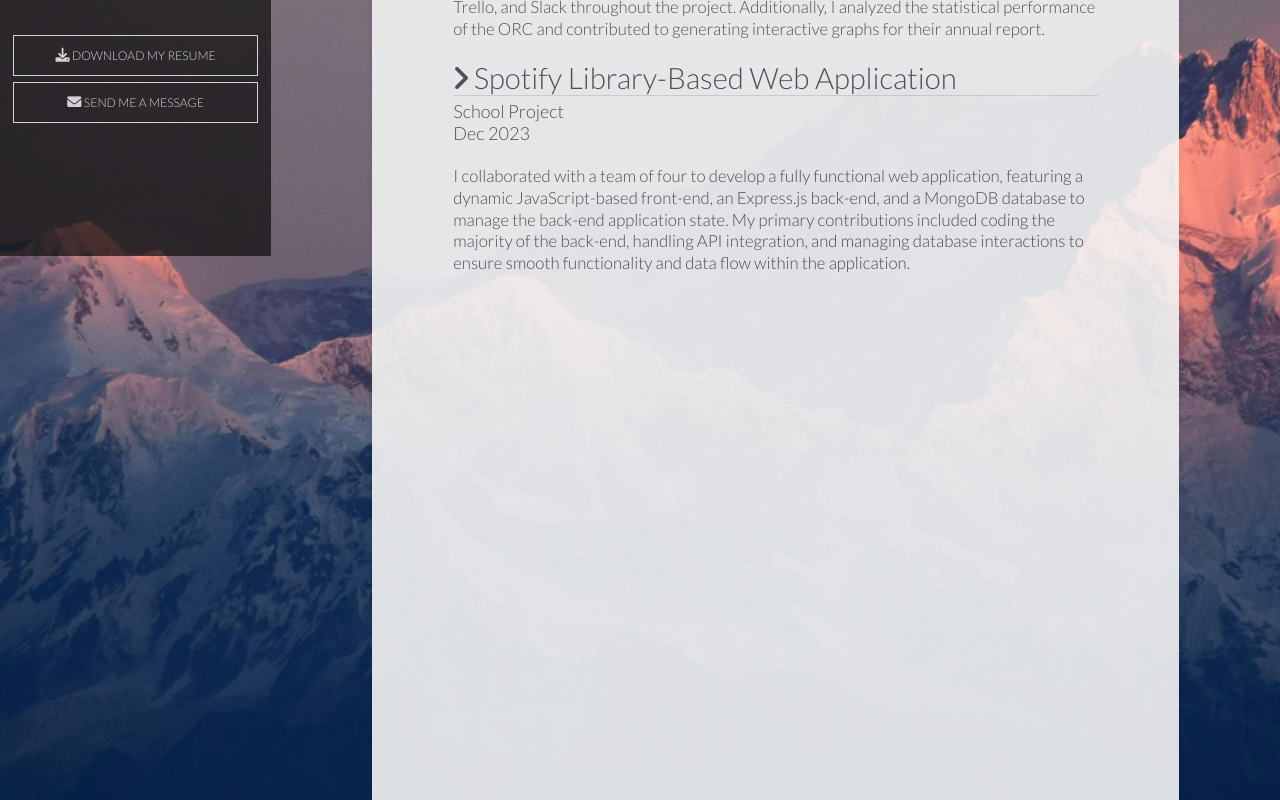
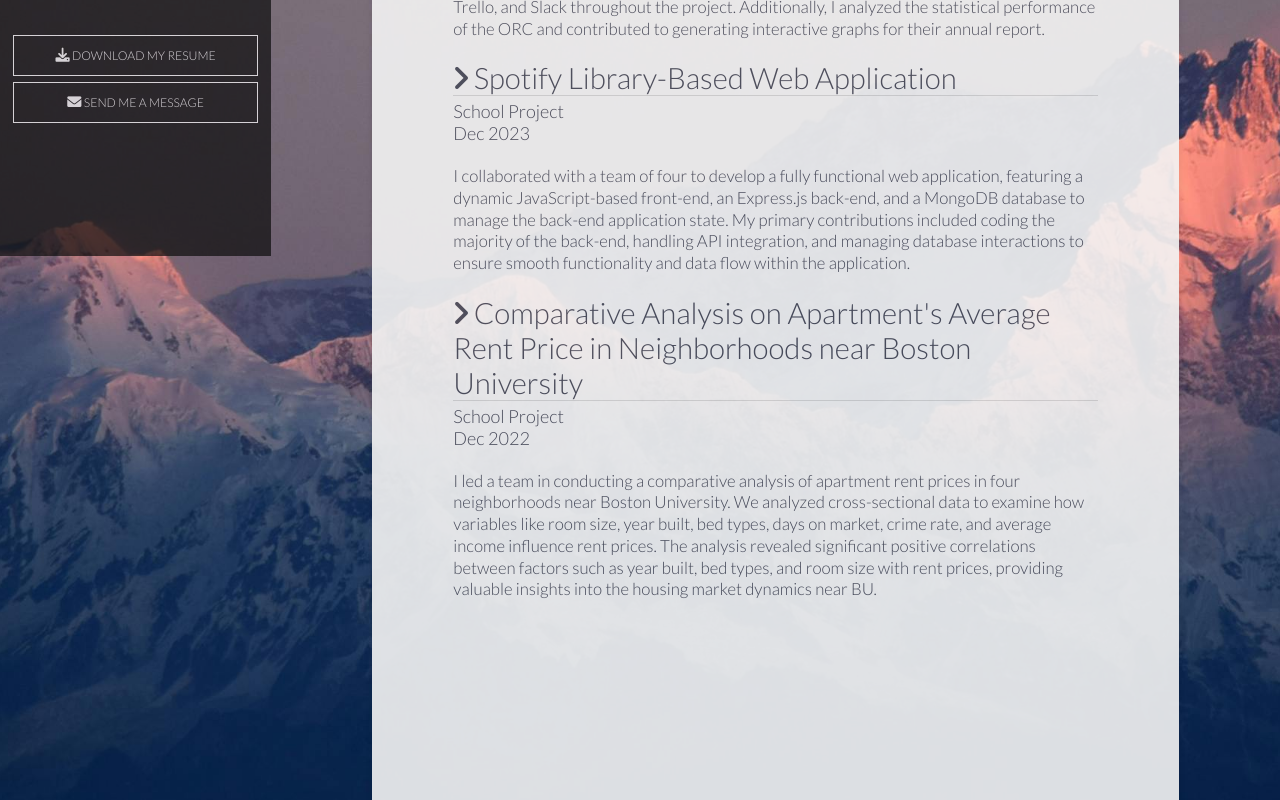
Before and after one commit to JackMuuu/Personal-Resume, a plain HTML site: page projects/projects.html in a window 1280 px wide. Shown: the part 544-1344 px from the top of the page. Drawn offline with Linux system fonts and the light colour scheme.

Commit message:
update cv, projects, skills

```diff
--- a/projects/projects.html
+++ b/projects/projects.html
@@ -58,6 +58,12 @@
                     I collaborated with a team of four to develop a fully functional web application, featuring a dynamic JavaScript-based front-end, an Express.js back-end, and a MongoDB database to manage the back-end application state. My primary contributions included coding the majority of the back-end, handling API integration, and managing database interactions to ensure smooth functionality and data flow within the application.
                 </p>
 
+                <h3><i style='font-size:calc(0.8vh + 1.8vw)' class='fas'>&#xf105;</i> Comparative Analysis on Apartment's Average Rent Price in Neighborhoods near Boston University</h3>
+                <h4>School Project</h4>
+                <h4>Dec 2022</h4>
+                <p>
+                    I led a team in conducting a comparative analysis of apartment rent prices in four neighborhoods near Boston University. We analyzed cross-sectional data to examine how variables like room size, year built, bed types, days on market, crime rate, and average income influence rent prices. The analysis revealed significant positive correlations between factors such as year built, bed types, and room size with rent prices, providing valuable insights into the housing market dynamics near BU.
+                </p>
 
 
                 <!-- <h3><i style='font-size:calc(0.8vh + 1.8vw);' class='fas'>&#xf105;</i> Get Some Maths Done with My Calculator!</h3>
```
Also changed, not shown: skills/skills.html (+1 -2 lines), 2 other files.
